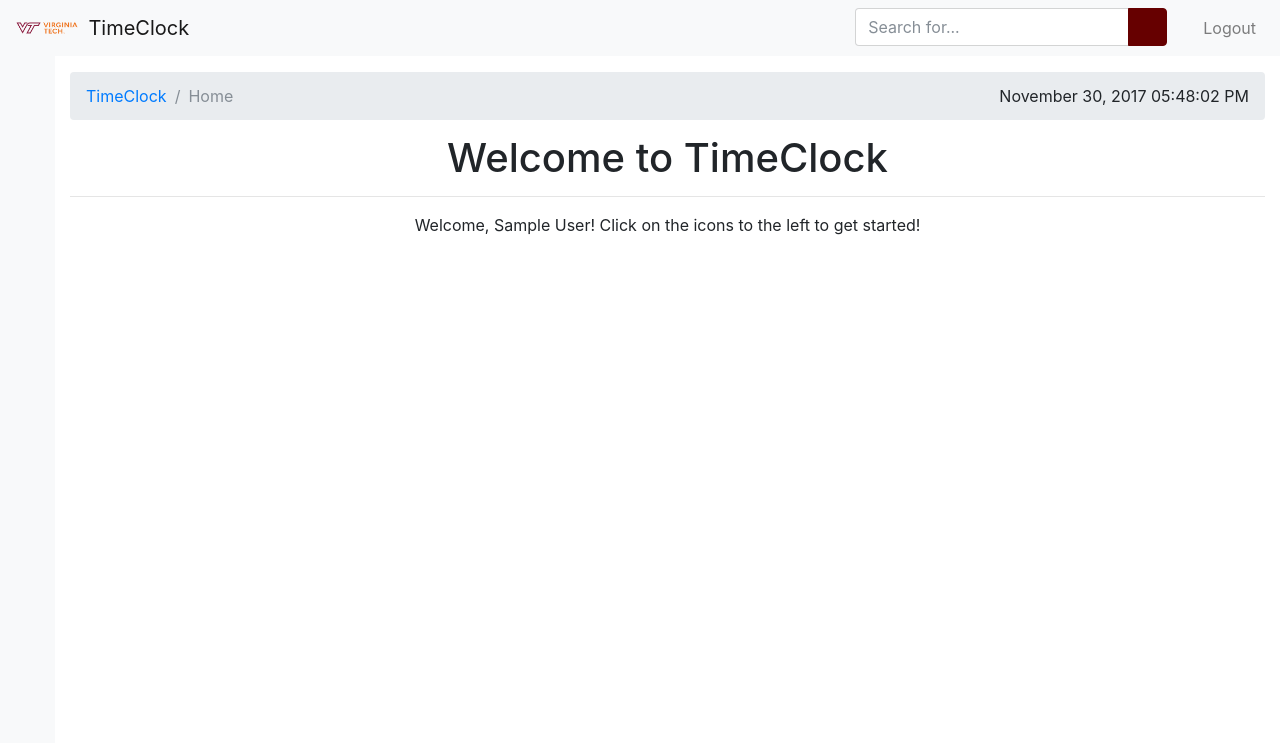
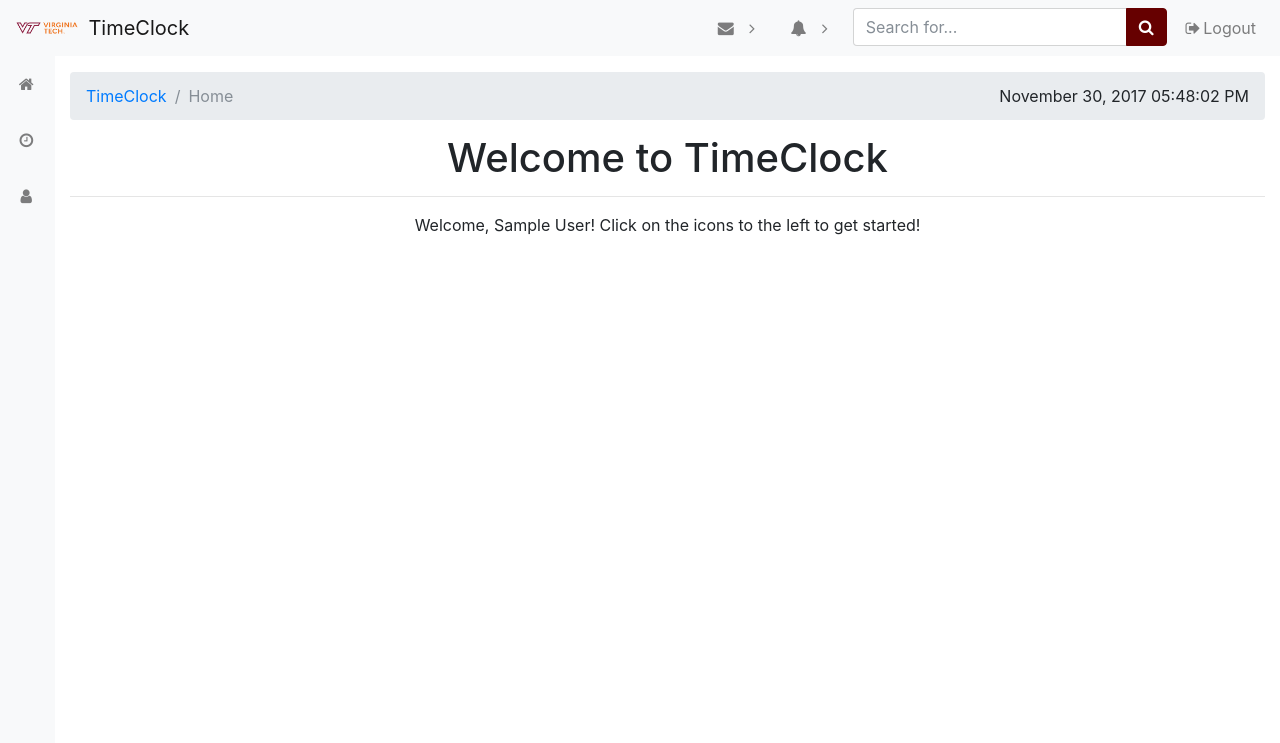
Before and after one commit to TheGamingGrunts/BIT4444, a PHP site: page / in a window 1280 px wide. Shown: the top 743 px of the page. Run offline with PHP 8.4, Linux system fonts and the light colour scheme; the visitor is signed in with stand-in values (Sample User, id 1); data that the repository does not hold is empty; some libraries are stand-ins or nearby versions; some web fonts are replaced.

Commit message:
Fix FontAwesome link

```diff
--- a/hours/index.php
+++ b/hours/index.php
@@ -18,7 +18,7 @@
   <!-- Bootstrap core CSS-->
   <link href="../css/bootstrap.min.css" rel="stylesheet">
   <!-- Custom fonts for this template-->
-  <link href="../css/font-awesome.min.css" rel="stylesheet" type="text/css">
+  <link href="http://maxcdn.bootstrapcdn.com/font-awesome/4.1.0/css/font-awesome.min.css" rel="stylesheet">
   <!-- Custom styles for this template-->
   <link href="../css/sb-admin.css" rel="stylesheet">
   <link rel="stylesheet" href="../css/button.css">
--- a/index.php
+++ b/index.php
@@ -18,7 +18,7 @@
   <!-- Bootstrap core CSS-->
   <link href="css/bootstrap.min.css" rel="stylesheet">
   <!-- Custom fonts for this template-->
-  <link href="css/font-awesome.min.css" rel="stylesheet" type="text/css">
+  <link href="http://maxcdn.bootstrapcdn.com/font-awesome/4.1.0/css/font-awesome.min.css" rel="stylesheet">
   <!-- Custom styles for this template-->
   <link href="css/sb-admin.css" rel="stylesheet">
   <script src="js/pace.js"></script>
--- a/settings/index.php
+++ b/settings/index.php
@@ -18,7 +18,7 @@
   <!-- Bootstrap core CSS-->
   <link href="../css/bootstrap.min.css" rel="stylesheet">
   <!-- Custom fonts for this template-->
-  <link href="../css/font-awesome.min.css" rel="stylesheet" type="text/css">
+  <link href="http://maxcdn.bootstrapcdn.com/font-awesome/4.1.0/css/font-awesome.min.css" rel="stylesheet">
   <!-- Custom styles for this template-->
   <link href="../css/sb-admin.css" rel="stylesheet">
   <link rel="stylesheet" href="../css/button.css">
```
